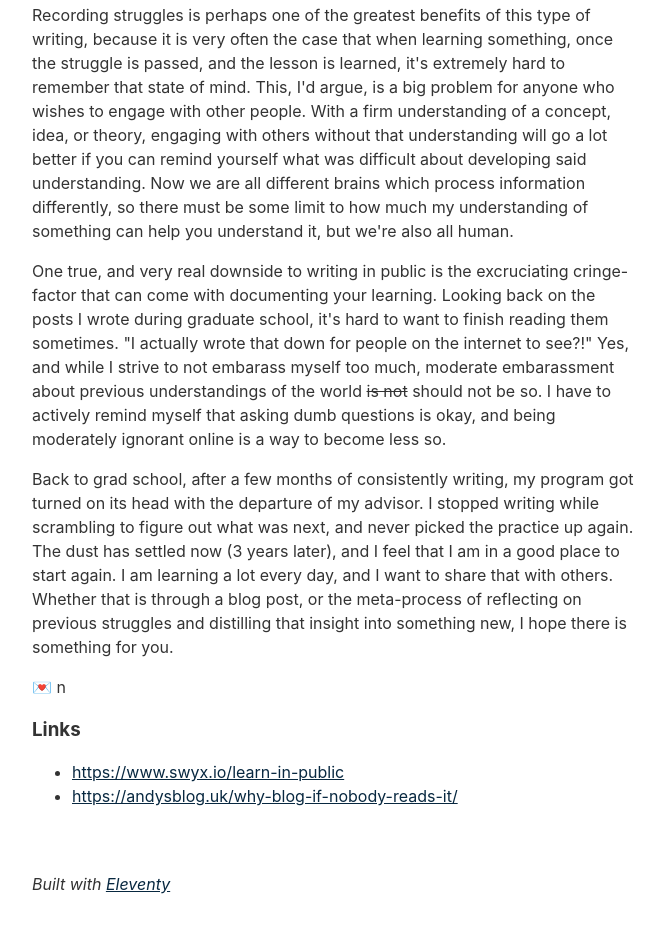
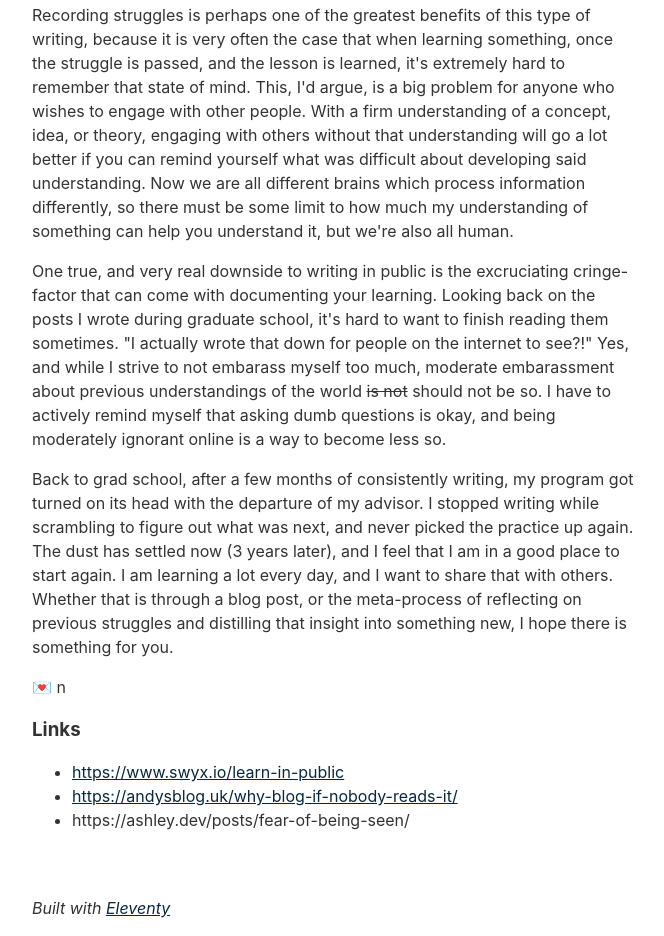
Before and after one commit to natestemen/nates.place, an Eleventy site: page content/blog/hello.md in a window 1280 px wide. Shown: the part 842-1778 px from the top of the page, without its empty margins (304-968 px from the left). Before the commit the page ends 1754 px from the top, so only its background shows below. Built offline with nearby package versions, Linux system fonts and the light colour scheme; Eleventy itself is replaced by a stand-in of ours; files that its build step writes are made by us from their sources; what @zachleat/heading-anchors, zod-validation-error would draw is missing.

Commit message:
add fear of being seen post

```diff
--- a/content/blog/hello.md
+++ b/content/blog/hello.md
@@ -53,3 +53,4 @@ Whether that is through a blog post, or the meta-process of reflecting on previo
 
 - [https://www.swyx.io/learn-in-public](https://www.swyx.io/learn-in-public)
 - [https://andysblog.uk/why-blog-if-nobody-reads-it/](https://andysblog.uk/why-blog-if-nobody-reads-it/)
+- https://ashley.dev/posts/fear-of-being-seen/
```
